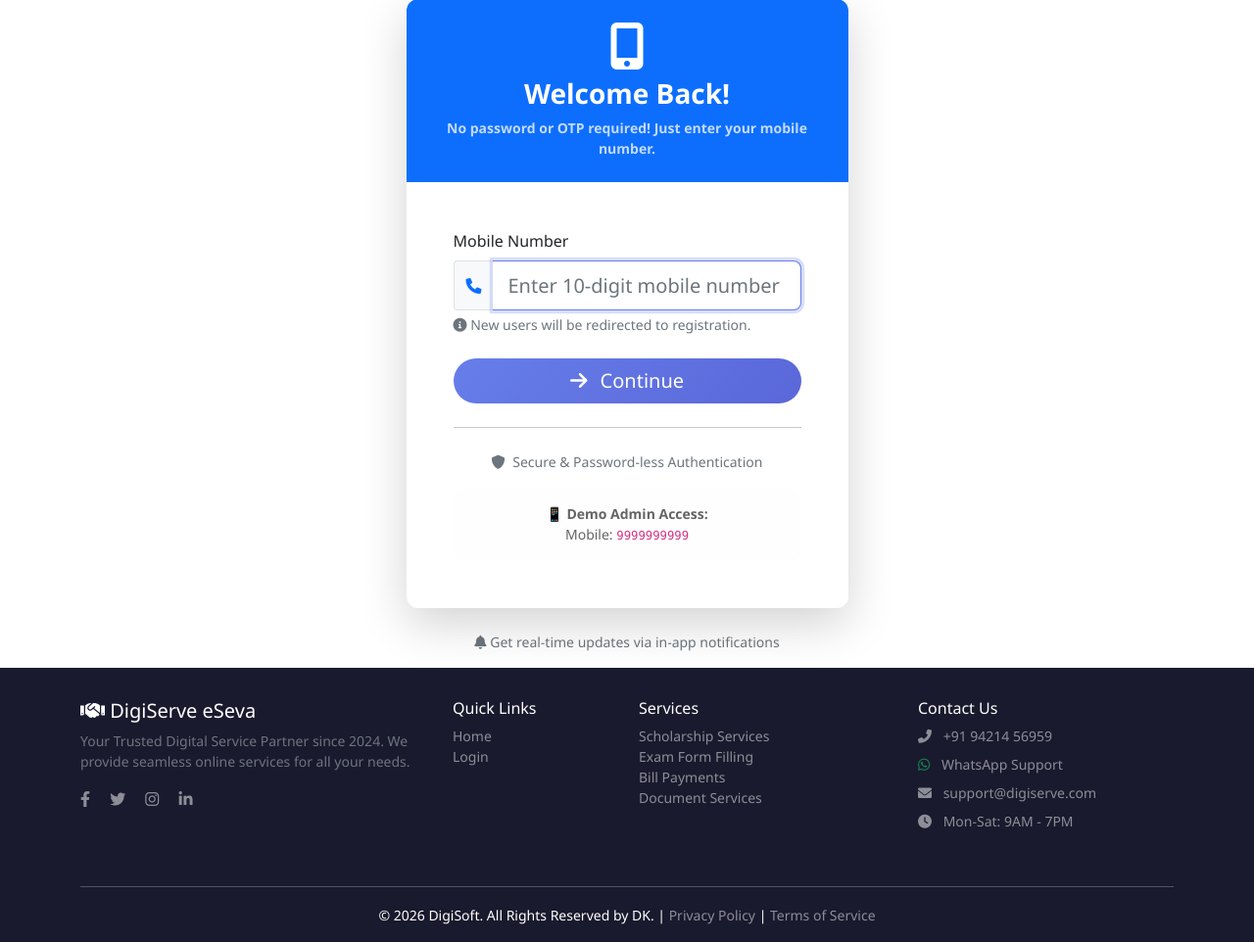
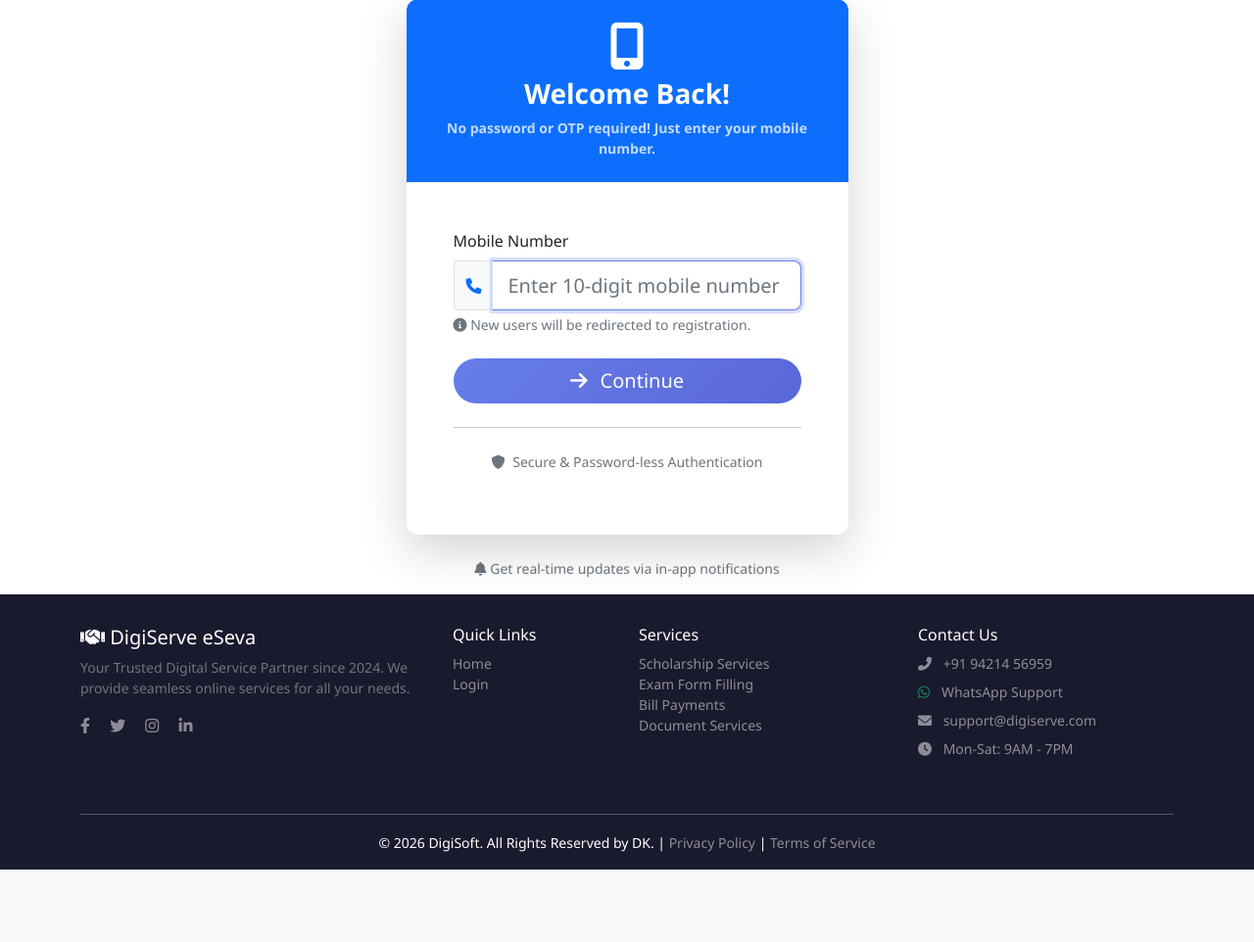
Before and after one commit to dhananjaykalambe/DigiServe, a Flask app: page /login in a window 1280 px wide. Shown: the part 97-1059 px from the top of the page at 98% size. After the commit the page ends 985 px from the top, so only its background shows below. Run offline with Flask 3, Linux system fonts and the light colour scheme; some libraries are stand-ins or nearby versions.

Commit message:
Add files via upload

```diff
--- a/templates/login.html
+++ b/templates/login.html
@@ -42,10 +42,6 @@
                 <div class="text-center">
                     <div class="small text-muted mb-3">
                         <i class="fas fa-shield-alt me-1"></i> Secure & Password-less Authentication
-                    </div>
-                    <div class="alert alert-light small mb-0">
-                        <strong>📱 Demo Admin Access:</strong><br>
-                        Mobile: <code>9999999999</code>
                     </div>
                 </div>
             </div>
```
